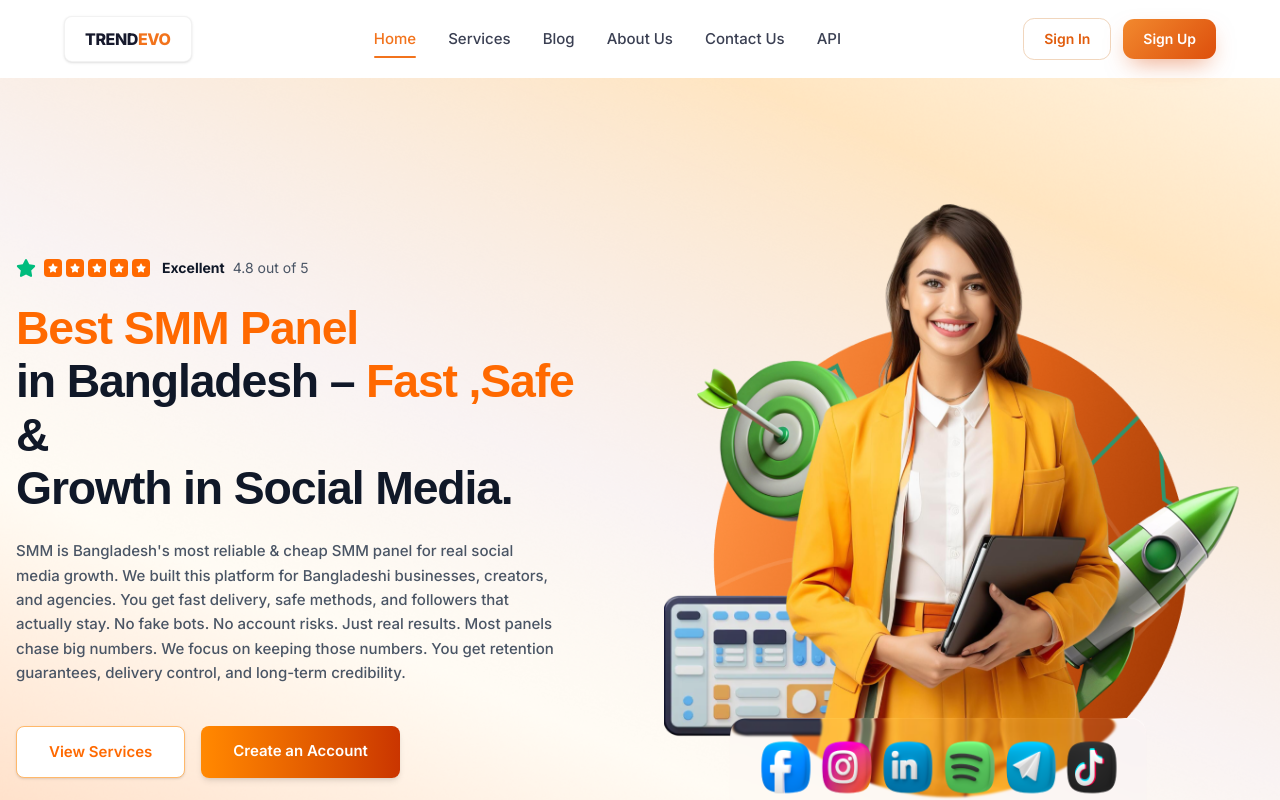
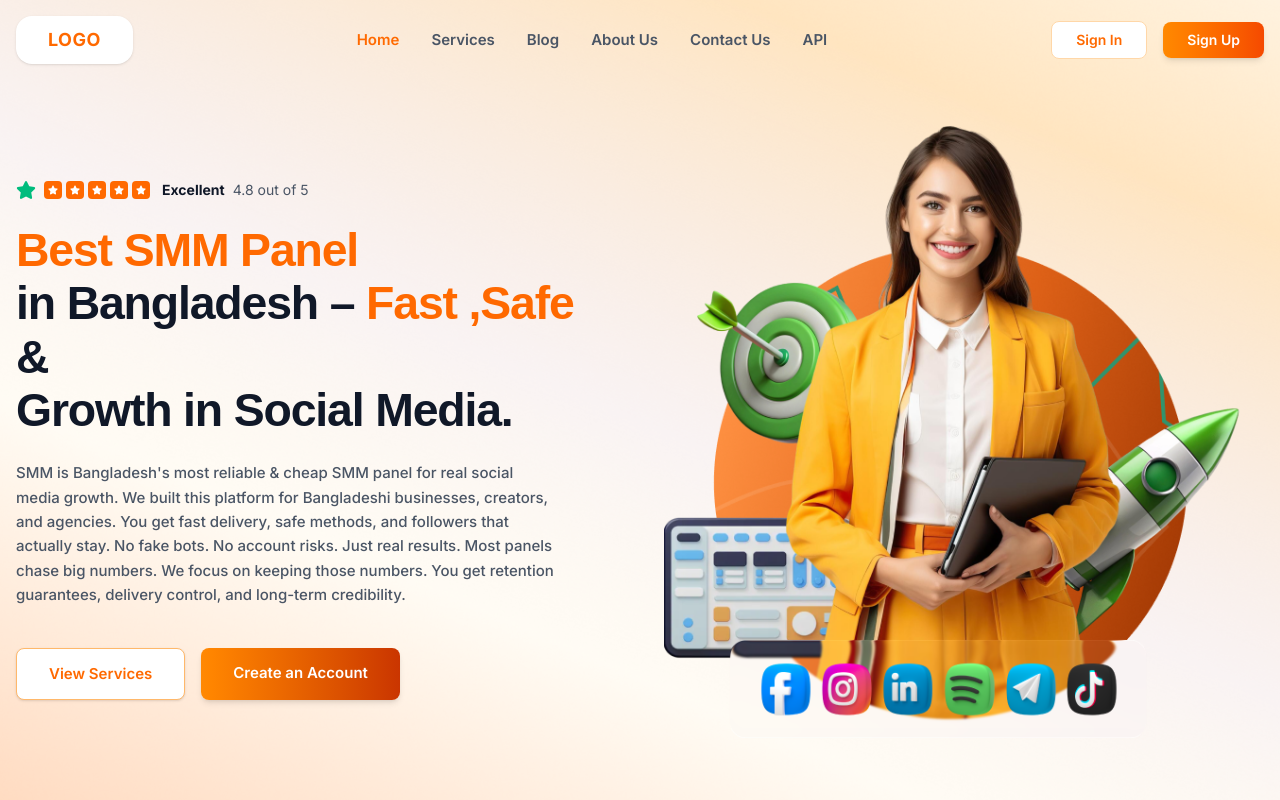
Before and after one commit to Rakibislam22/smm-panel, a Next.js app: page / in a window 1280 px wide. Shown: the top 800 px of the page. Built offline with nearby package versions, Linux system fonts and the light colour scheme; a web font is replaced by a local one.

Commit message:
fix: resolve error and make the navbar sticky

```diff
--- a/src/components/Navbar.tsx
+++ b/src/components/Navbar.tsx
@@ -18,44 +18,55 @@ export default function Navbar() {
 
     return (
         <header
-            className={`sticky top-0 z-50 transition-all duration-300 ${scrolled ? "bg-white/85 backdrop-blur-md shadow-[0_4px_20px_-8px_rgba(0,0,0,0.12)]" : "bg-transparent"
+            className={`fixed top-0 left-0 right-0 z-50 transition-all duration-300 ${scrolled
+                ? "bg-white/80 backdrop-blur-md shadow-sm"
+                : "bg-transparent"
                 }`}
         >
-            <div className="container-px flex items-center justify-between py-4">
+            <div className="container px-4 mx-auto max-w-[1400px] flex items-center justify-between py-4">
+                {/* Logo */}
                 <a href="#home" className="shrink-0">
-                    <div className="rounded-lg bg-white shadow-sm border border-black/5 px-5 py-2.5 font-extrabold tracking-tight text-ink-900">
-                        TREND<span className="text-brand-500">EVO</span>
+                    <div className="rounded-2xl bg-white shadow-sm px-8 py-2.5 font-bold text-lg tracking-wide text-orange-500">
+                        LOGO
                     </div>
                 </a>
 
+                {/* Desktop Nav */}
                 <nav className="hidden lg:flex items-center gap-8">
-                    {navLinks.map((link) => (
+                    {navLinks?.map((link) => (
                         <a
                             key={link.label}
                             href={link.href}
                             onClick={() => setActive(link.label)}
-                            className={`text-[15px] font-medium transition-colors relative py-1 ${active === link.label ? "text-brand-500" : "text-ink-700 hover:text-brand-500"
+                            className={`text-[15px] font-semibold transition-colors ${active === link.label
+                                ? "text-orange-500"
+                                : "text-gray-600 hover:text-orange-500"
                                 }`}
                         >
                             {link.label}
-                            {active === link.label && (
-                                <span className="absolute -bottom-1 left-0 right-0 h-0.5 rounded-full bg-brand-500" />
-                            )}
                         </a>
                     ))}
                 </nav>
 
-                <div className="hidden lg:flex items-center gap-3">
-                    <a href="#signin" className="btn-outline !py-2.5 !px-5 text-sm">
+                {/* Desktop Buttons */}
+                <div className="hidden lg:flex items-center gap-4">
+                    <a
+                        href="#signin"
+                        className="rounded-lg border border-orange-200 bg-white text-orange-500 px-6 py-2 text-sm font-semibold hover:border-orange-500 transition-colors"
+                    >
                         Sign In
                     </a>
-                    <a href="#signup" className="btn-primary !py-2.5 !px-5 text-sm">
+                    <a
+                        href="#signup"
+                        className="rounded-lg bg-gradient-to-r from-orange-400 to-orange-600 text-white px-6 py-2 text-sm font-semibold shadow-md hover:shadow-lg transition-all"
+                    >
                         Sign Up
                     </a>
                 </div>
 
+                {/* Mobile Menu Toggle */}
                 <button
-                    className="lg:hidden text-2xl text-ink-900"
+                    className="lg:hidden text-2xl text-gray-800"
                     onClick={() => setOpen((v) => !v)}
                     aria-label="Toggle menu"
                 >
@@ -63,10 +74,11 @@ export default function Navbar() {
                 </button>
             </div>
 
+            {/* Mobile Menu */}
             {open && (
-                <div className="lg:hidden bg-white border-t border-black/5 shadow-lg">
-                    <div className="container-px py-4 flex flex-col gap-4">
-                        {navLinks.map((link) => (
+                <div className="lg:hidden bg-white border-t border-gray-100 shadow-lg absolute w-full">
+                    <div className="container px-4 py-4 mx-auto flex flex-col gap-4">
+                        {navLinks?.map((link) => (
                             <a
                                 key={link.label}
                                 href={link.href}
@@ -74,16 +86,16 @@ export default function Navbar() {
                                     setActive(link.label);
                                     setOpen(false);
                                 }}
-                                className="text-ink-700 font-medium"
+                                className={`font-semibold ${active === link.label ? "text-orange-500" : "text-gray-600"}`}
                             >
                                 {link.label}
                             </a>
                         ))}
-                        <div className="flex gap-3 pt-2">
-                            <a href="#signin" className="btn-outline flex-1 text-center text-sm !py-2.5">
+                        <div className="flex gap-3 pt-4 border-t border-gray-100">
+                            <a href="#signin" className="flex-1 text-center rounded-lg border border-orange-200 text-orange-500 py-2.5 text-sm font-semibold">
                                 Sign In
                             </a>
-                            <a href="#signup" className="btn-primary flex-1 text-center text-sm !py-2.5">
+                            <a href="#signup" className="flex-1 text-center rounded-lg bg-gradient-to-r from-orange-400 to-orange-600 text-white py-2.5 text-sm font-semibold">
                                 Sign Up
                             </a>
                         </div>
```
